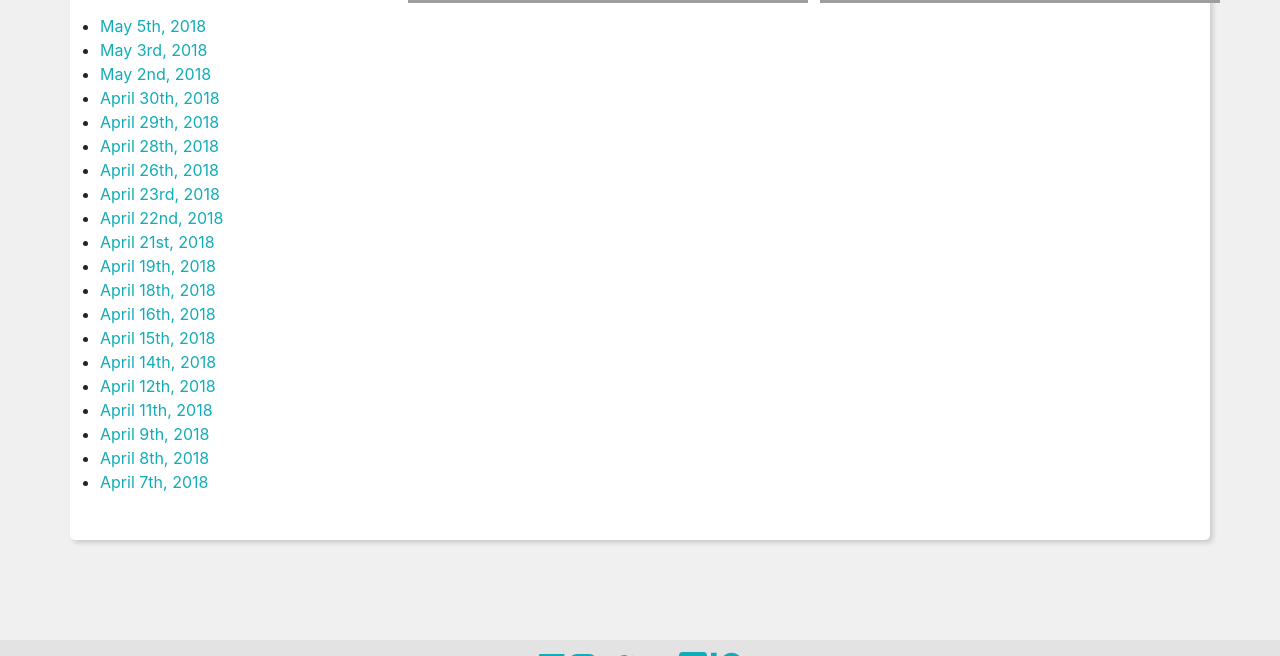
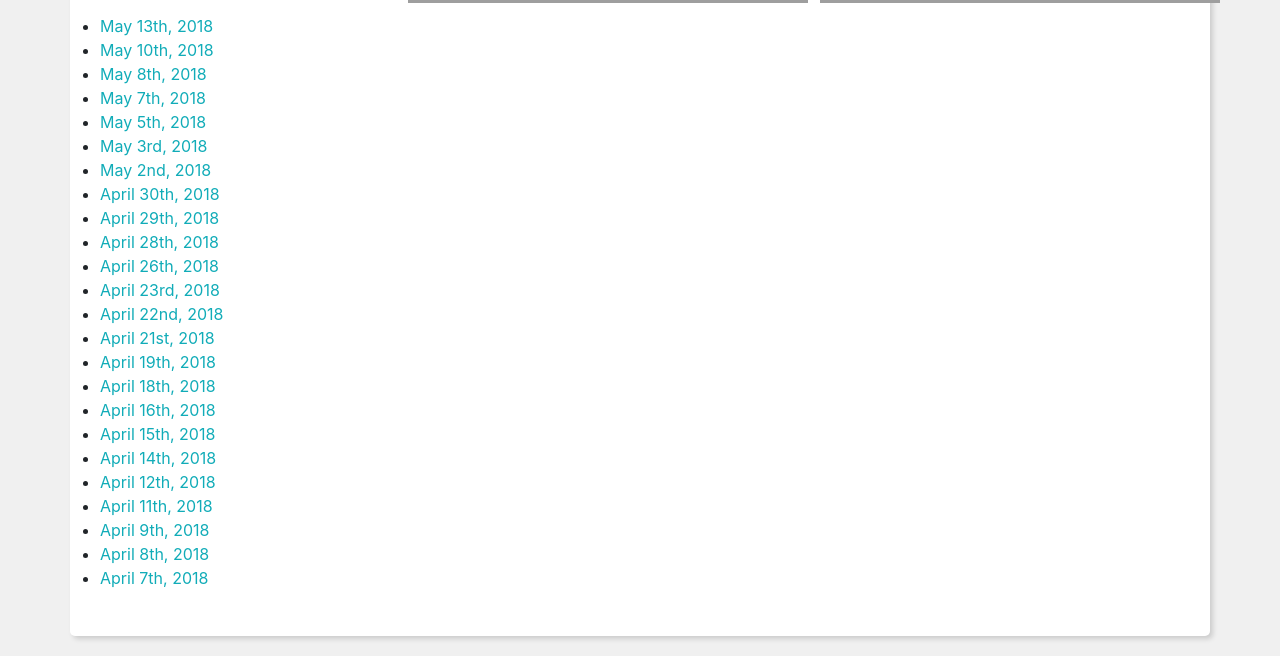
Before and after one commit to DeviCatOutlet/devicatoutlet.github.io, a Jekyll site: the page built from gratitudeboard.md, in a window 1280 px wide and 900 px high, scrolled down 1286 px, cut to the strip 244-900 px from the top of the window. Built offline with Jekyll 4.4.1, drawn with Linux system fonts in a browser that asks for light colours; nearby versions of some CDN libraries; our own code applies the rules of GitHub Pages for plain Markdown files.

Commit message:
Apply changes from fetch_tweets.py

```diff
--- a/gratitudeboard.md
+++ b/gratitudeboard.md
@@ -11,13 +11,10 @@
 
 ## Twitch Gratitude Board
 
-
-
-
-
-
-
-
+* [May 13th, 2018](https://twitter.com/DeviCatOutlet/status/995475391333781504)
+* [May 10th, 2018](https://twitter.com/DeviCatOutlet/status/994385274179391489)
+* [May 8th, 2018](https://twitter.com/DeviCatOutlet/status/993661349849980929)
+* [May 7th, 2018](https://twitter.com/DeviCatOutlet/status/993485608533266432)
 * [May 5th, 2018](https://twitter.com/DeviCatOutlet/status/992936698765041664)
 * [May 3rd, 2018](https://twitter.com/DeviCatOutlet/status/992213881669013504)
 * [May 2nd, 2018](https://twitter.com/DeviCatOutlet/status/991857667567181824)
```
